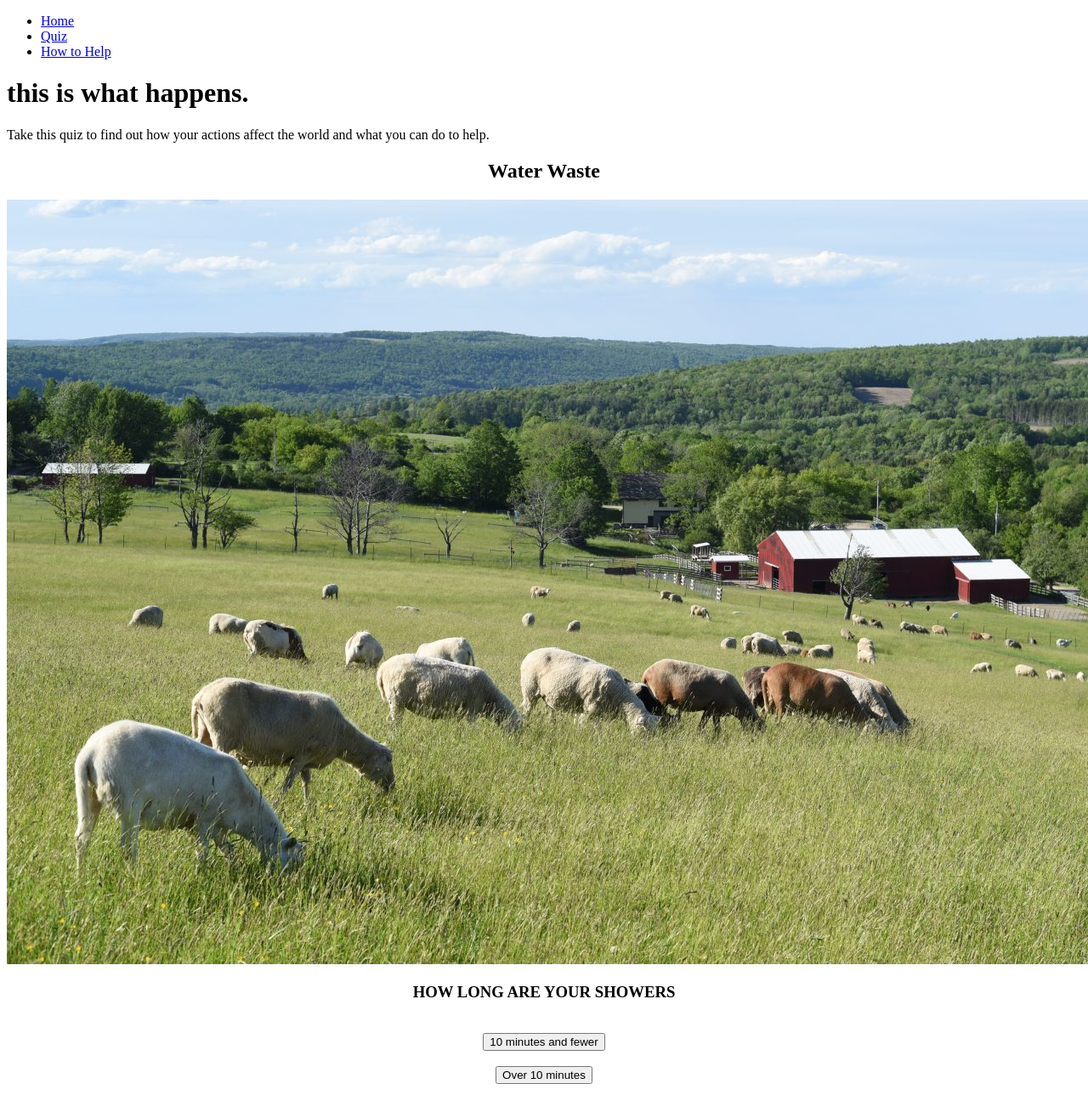
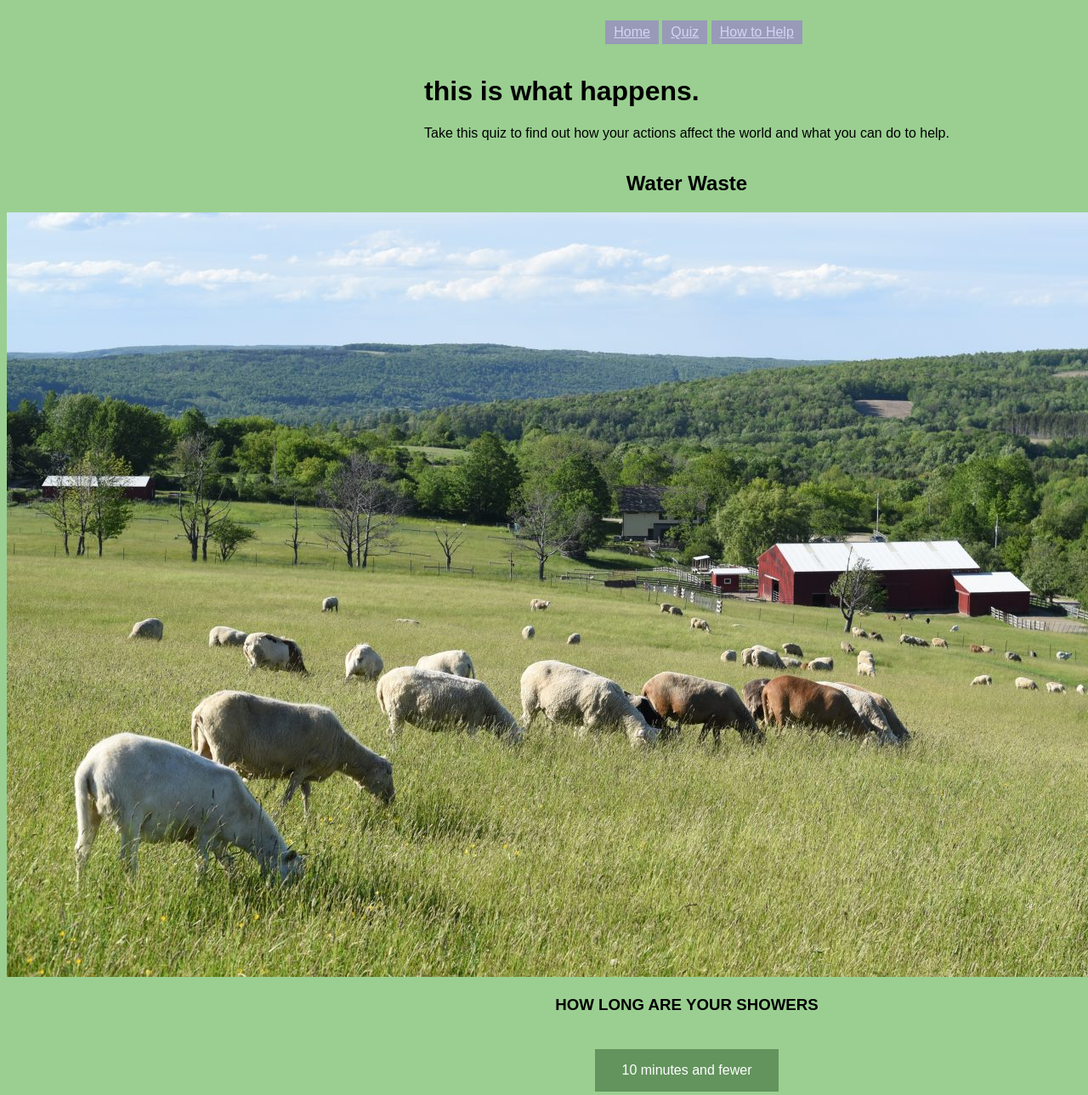
Before and after one commit to kea0920/hacknyu-2023, a plain HTML site: page pages/quiz.html in a window 1280 px wide. Shown: the top 1289 px of the page at 85% size. Drawn offline with Linux system fonts and the light colour scheme; files that its build step writes are made by us from their sources; files whose address does not match are found by name.

Commit message:
updated css styling

```diff
--- a/css/style.css
+++ b/css/style.css
@@ -1,4 +1,53 @@
-html {
-    height: 100%;
-    width: 100%;
-  }
+body {
+  height: 100%;
+  width: 100%;
+  font-family: arial;
+  display: grid;
+  place-items: center;
+  align-items: center;
+  min-height: 100vh;
+  background-color: #9ACF91;
+}
+
+nav ul li{
+  background: #989AB8;
+  color: white;
+  display: inline-block;
+  list-style-type: none;
+  padding: 5px 10px;
+}
+
+nav ul li a{
+  color: #D5D3F5;
+}
+
+li{
+  display:inline;
+}
+
+li a:hover{
+  color: #996970
+}
+
+button:hover {
+  background-color: #B9CC74; /* Green */
+  color: white;
+}
+
+button {
+  transition-duration: 0.4s;
+  margin-top: 5px;
+  background-color: #63945D;
+  text-color
+  border: white;
+  border: none;
+  color: white;
+  padding: 16px 32px;
+  text-align: center;
+  text-decoration: none;
+  display: inline-block;
+  font-size: 16px;
+  margin: 4px 2px;
+  transition-duration: 0.4s;
+  cursor: pointer;
+}
```
